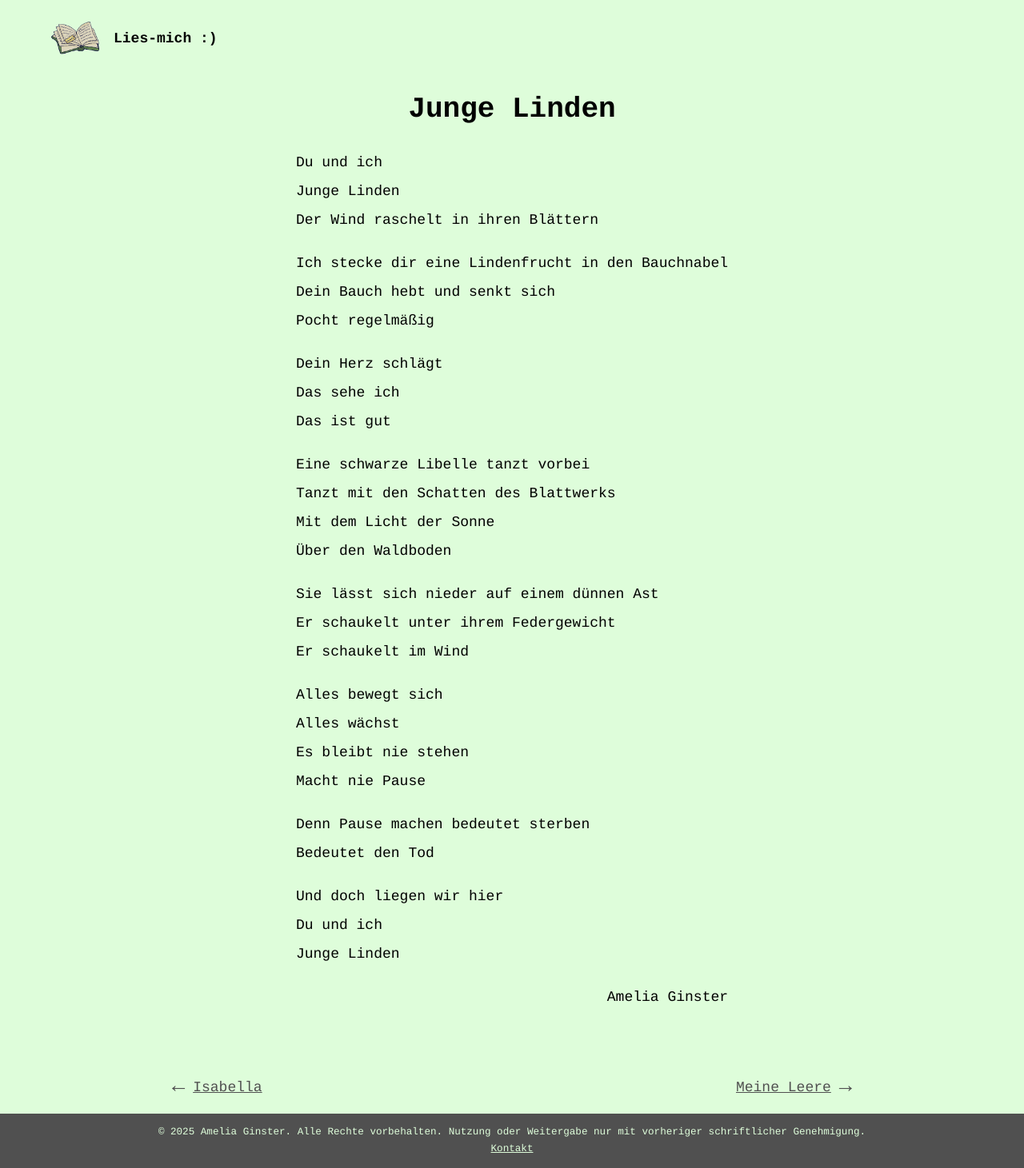
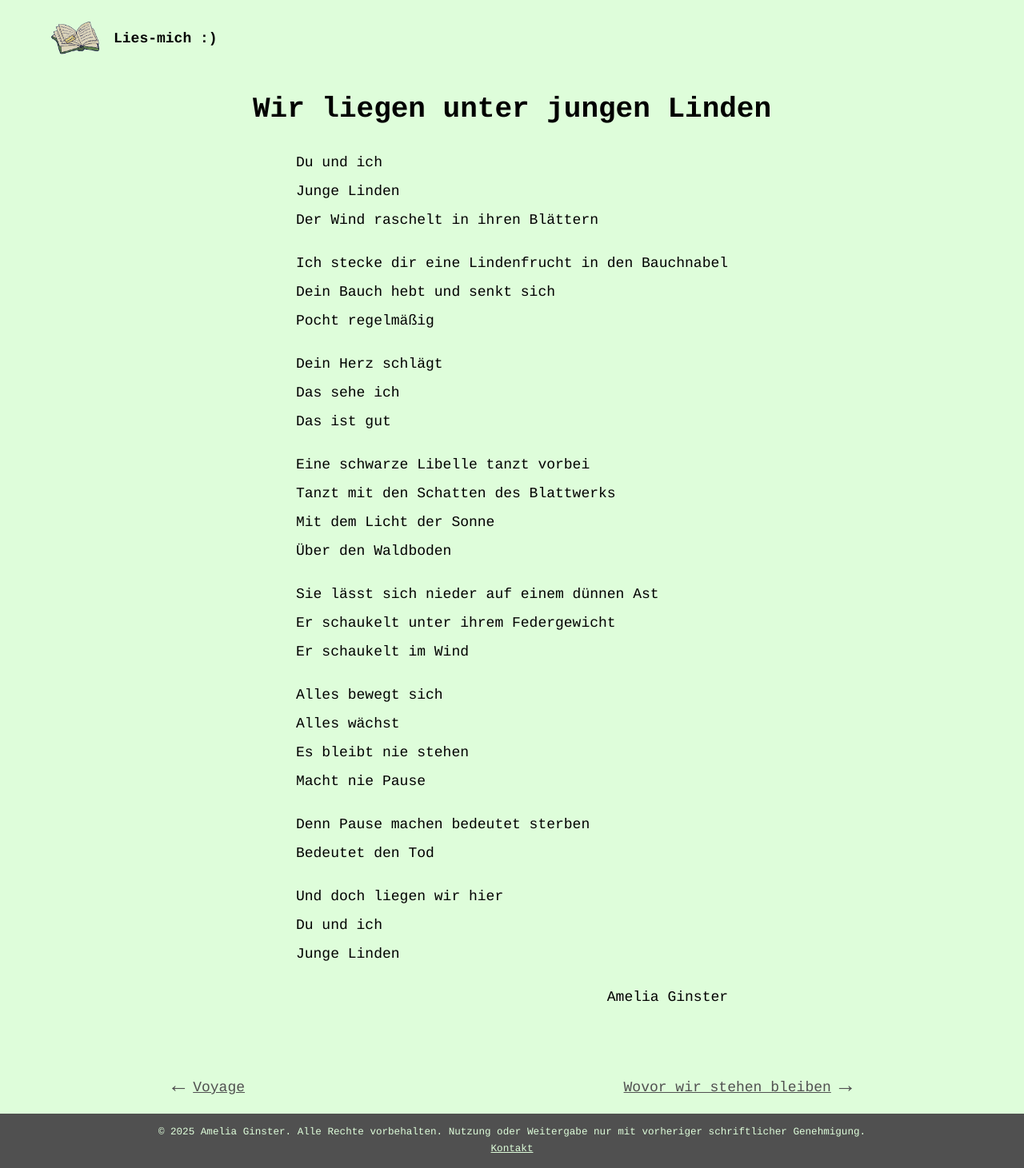
Before and after one commit to bananaboat-nat/lies-mich.com, a Jekyll site: the page built from _poems/junge_linden.md, in a window 1280 px wide. Shown: the whole page at 80% size. Built offline with Jekyll 4.4.1, drawn with Linux system fonts in a browser that asks for light colours.

Commit message:
Update junge_linden.md

```diff
--- a/_poems/junge_linden.md
+++ b/_poems/junge_linden.md
@@ -1,6 +1,6 @@
 ---
 layout: text
-title: "Junge Linden"
+title: "Wir liegen unter jungen Linden"
 order: 33
 type: poetry
 date: 2025-07-01
```
